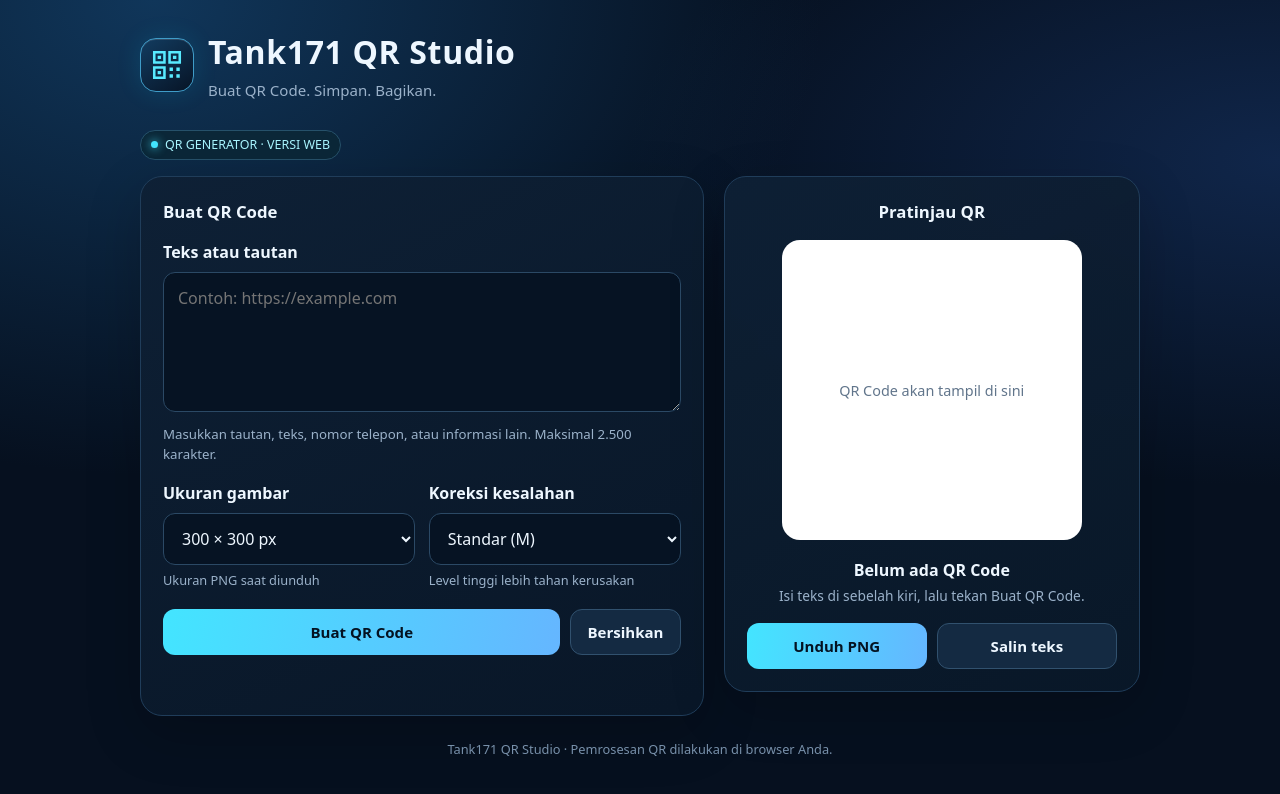
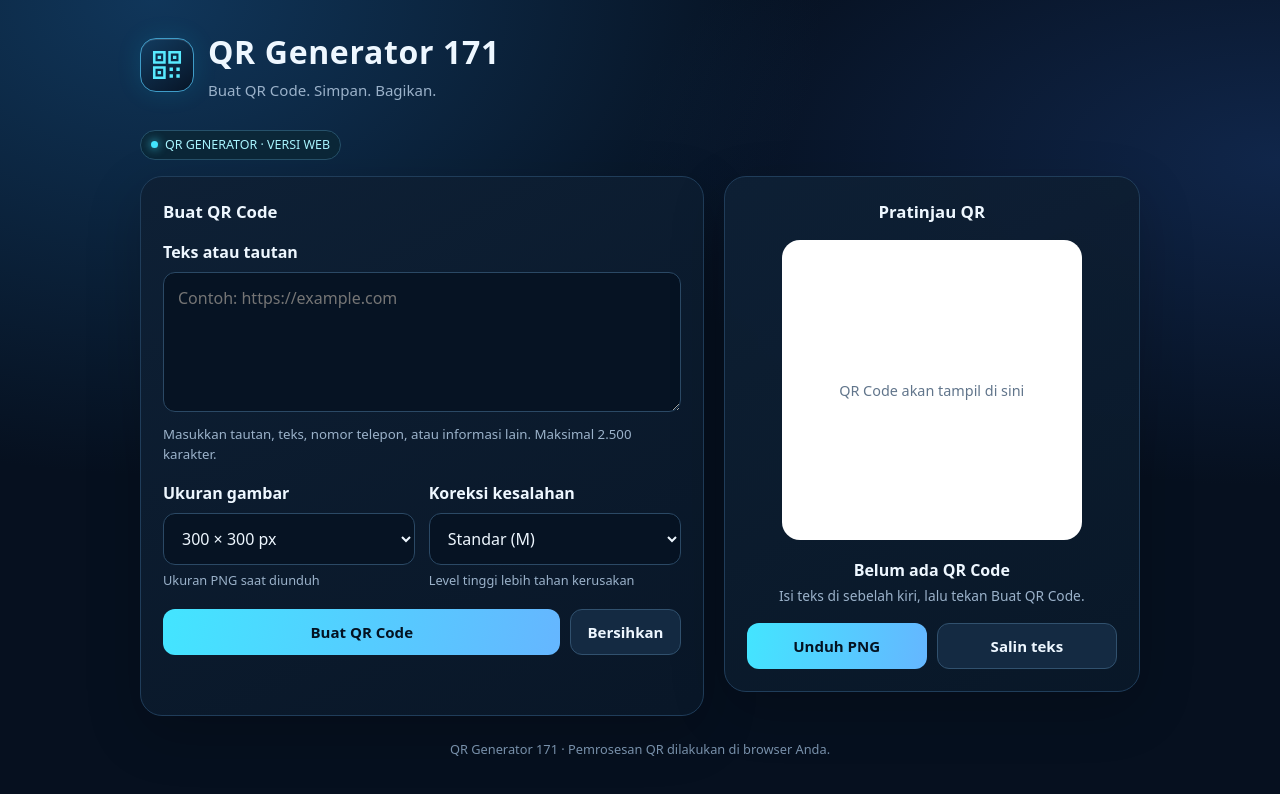
Before and after one commit to hertihartati661-svg/tank171-qr-studio, a plain HTML site: page index.html in a window 1280 px wide. Drawn offline with Linux system fonts and the light colour scheme.

Commit message:
Rename app branding to QR Generator 171

```diff
--- a/index.html
+++ b/index.html
@@ -4,8 +4,8 @@
   <meta charset="utf-8">
   <meta name="viewport" content="width=device-width, initial-scale=1">
   <meta name="theme-color" content="#071426">
-  <meta name="description" content="Tank171 QR Studio — buat dan unduh QR Code dengan mudah.">
-  <title>Tank171 QR Studio</title>
+  <meta name="description" content="QR Generator 171 — buat dan unduh QR Code dengan mudah.">
+  <title>QR Generator 171</title>
   <style>
     :root{color-scheme:dark;--bg:#06101f;--panel:#0c1c31;--panel2:#10243c;--line:#203d5a;--cyan:#43e5ff;--blue:#438cff;--text:#eef7ff;--muted:#9bb2ca;--good:#73f0bd;--danger:#ff9d9d}
     *{box-sizing:border-box}
@@ -60,7 +60,7 @@
           <path d="M23 23h4v4h-4zM31 23h4v4h-4zM23 31h4v4h-4zM31 31h4v4h-4z" fill="#58eaff"/>
         </svg>
       </div>
-      <div><h1>Tank171 QR Studio</h1><p class="subtitle">Buat QR Code. Simpan. Bagikan.</p></div>
+      <div><h1>QR Generator 171</h1><p class="subtitle">Buat QR Code. Simpan. Bagikan.</p></div>
     </header>
     <div class="pill">QR GENERATOR · VERSI WEB</div>
     <div class="layout">
@@ -108,7 +108,7 @@
         </div>
       </section>
     </div>
-    <footer>Tank171 QR Studio · Pemrosesan QR dilakukan di browser Anda.</footer>
+    <footer>QR Generator 171 · Pemrosesan QR dilakukan di browser Anda.</footer>
   </main>
   <script src="https://cdnjs.cloudflare.com/ajax/libs/qrcodejs/1.0.0/qrcode.min.js"></script>
   <script>
@@ -207,7 +207,7 @@
           const url = URL.createObjectURL(blob);
           const link = document.createElement('a');
           link.href = url;
-          link.download = 'Tank171-QR.png';
+          link.download = 'QR-Generator-171.png';
           document.body.appendChild(link);
           link.click();
           link.remove();
```
